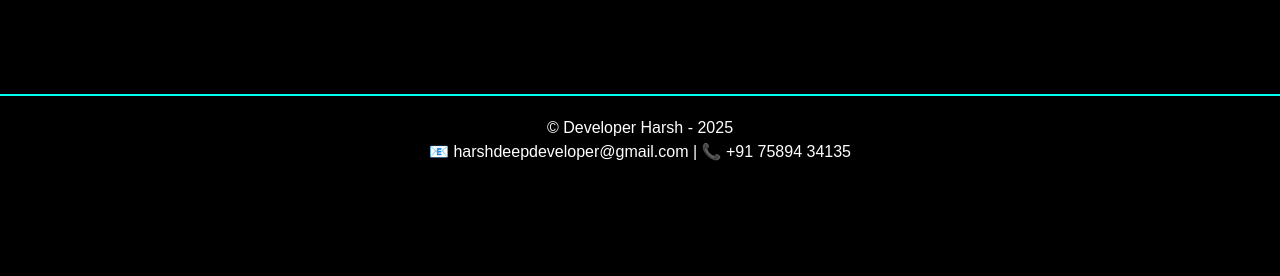
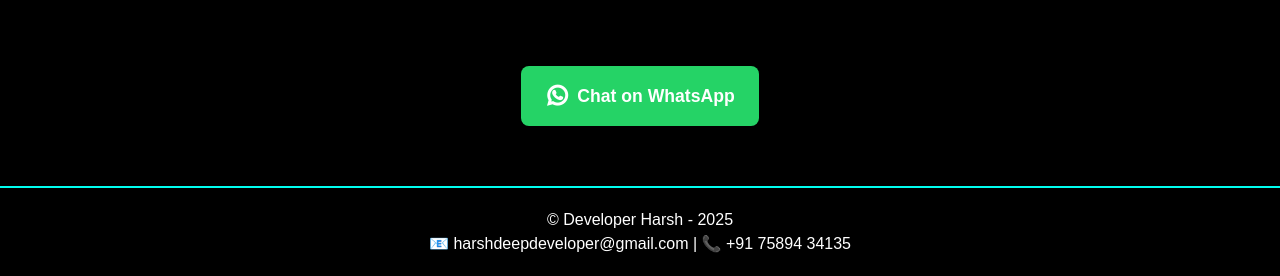
Before and after one commit to DeveloperHarshdeep/portfolio, a plain HTML site: page index.html in a window 1280 px wide. Shown: the part 3762-4038 px from the top of the page. Before the commit the page ends 3946 px from the top, so only its background shows below. Drawn offline with nearby package versions, Linux system fonts and the light colour scheme.

Commit message:
Update index.html

```diff
--- a/index.html
+++ b/index.html
@@ -13,6 +13,35 @@
     <link rel="stylesheet" href="./lib/remixicon.css">
     <script src="./lib/tailwind.js"></script>
     <link rel="stylesheet" href="style.css">
+    <style>
+        .whatsapp-contact {
+    margin-top: 2rem;
+    text-align: center;
+}
+
+.whatsapp-btn {
+    display: inline-flex;
+    align-items: center;
+    gap: 0.5rem;
+    padding: 0.75rem 1.5rem;
+    background-color: #25D366;
+    color: white;
+    font-size: 1.1rem;
+    font-weight: 600;
+    border-radius: 8px;
+    text-decoration: none;
+    transition: background 0.3s ease;
+}
+
+.whatsapp-btn:hover {
+    background-color: #1DA851;
+}
+
+.whatsapp-btn i {
+    font-size: 1.5rem;
+}
+
+    </style>
     <!-- insert right before your other <script> or <link> tags -->
 <script type="application/ld+json">
 {
@@ -257,6 +286,12 @@ https://github.com/Harsh1jatt/omegleClone
                     <img src="./imgs/customercare.png" alt="">
                 </div>
             </div>
+            <div class="whatsapp-contact">
+    <a href="https://wa.me/917589434135" target="_blank" class="whatsapp-btn">
+        <i class="ri-whatsapp-line"></i> Chat on WhatsApp
+    </a>
+</div>
+
         </div>
 
 
```
